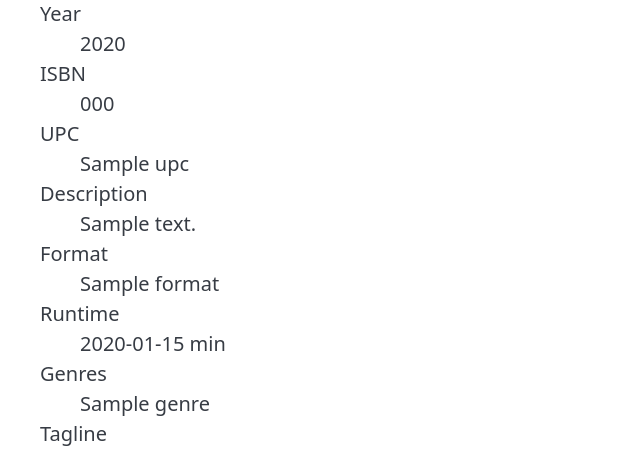
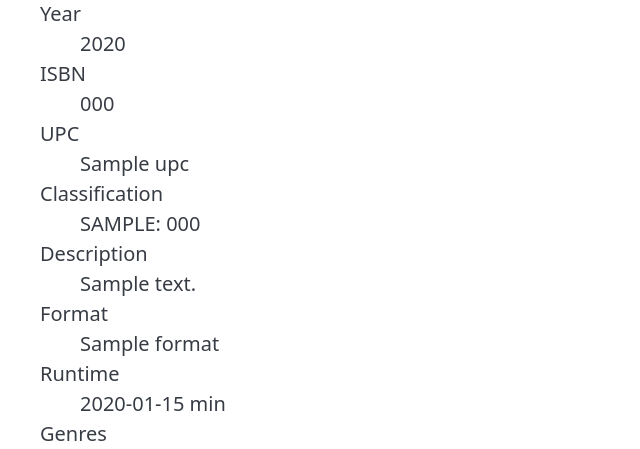
Before and after one commit to statyk/compendium, a Python web app: template src/compendium/web/templates/catalog/detail.html in a window 1280 px wide. Shown: the part 480-929 px from the top of the page, without its empty margins (0-640 px from the left). Run offline with Jinja, Linux system fonts and the light colour scheme; the template is opened without the code that fills it: most values are stand-ins (such as "Sample title", 1, 10 or a date in 2020).

Commit message:
classification lookup fix

```diff
--- a/src/compendium/web/templates/catalog/detail.html
+++ b/src/compendium/web/templates/catalog/detail.html
@@ -23,6 +23,7 @@
   {% if work.publication_year %}<dt>Year</dt><dd>{{ work.publication_year }}</dd>{% endif %}
   {% if work.isbn %}<dt>ISBN</dt><dd>{{ work.isbn }}</dd>{% endif %}
   {% if work.upc %}<dt>UPC</dt><dd>{{ work.upc }}</dd>{% endif %}
+  {% if work.classification_code %}<dt>Classification</dt><dd>{{ work.classification_scheme | upper }}: {{ work.classification_code }}</dd>{% endif %}
   {% if work.description %}<dt>Description</dt><dd>{{ work.description }}</dd>{% endif %}
   {% if work.extra_metadata and work.extra_metadata.get('format') %}<dt>Format</dt><dd>{{ work.extra_metadata['format'] }}</dd>{% endif %}
   {% if work.extra_metadata and work.extra_metadata.get('runtime_minutes') %}<dt>Runtime</dt><dd>{{ work.extra_metadata['runtime_minutes'] }} min</dd>{% endif %}
```
